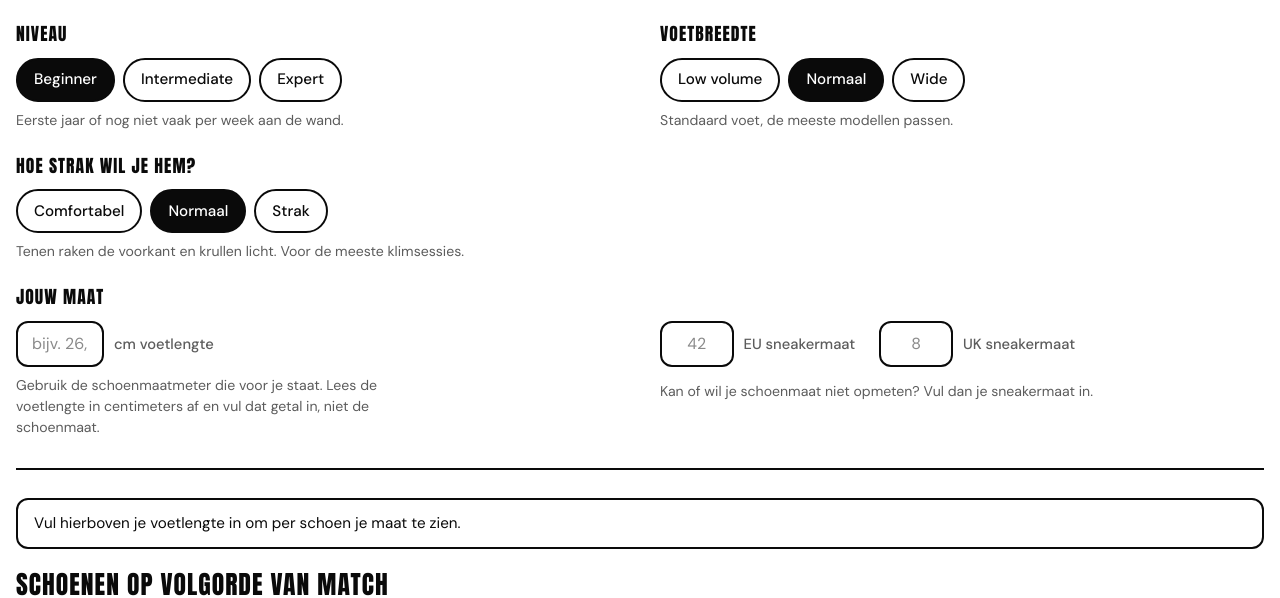
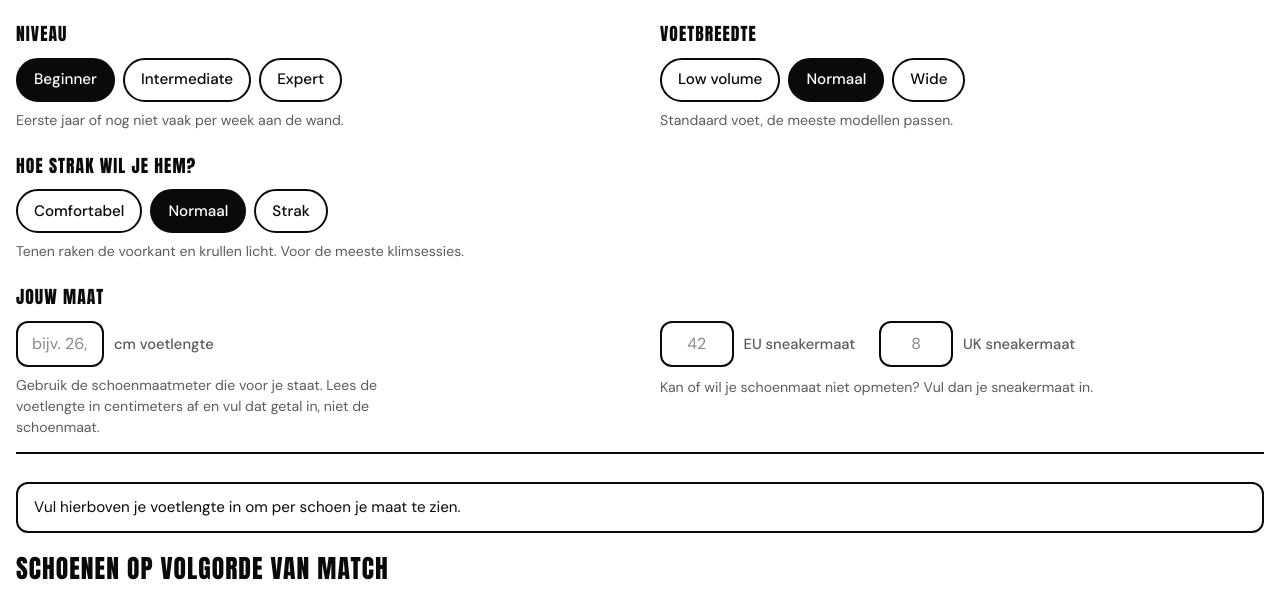
Before and after one commit to Monkshoechooser/choose, a plain HTML site: page Klimschoen-keuzehulp.html in a window 1280 px wide. Shown: the part 172-770 px from the top of the page. Drawn offline with Linux system fonts and the light colour scheme.

Commit message:
Less whitespace above the line under Jouw maat
Co-Authored-By: Claude Sonnet 5.5 <noreply@anthropic.com>
Claude-Session: https://claude.ai/code/session_01JYe5RuQUjR1CVeK8zQgsEm

```diff
--- a/Klimschoen-keuzehulp.html
+++ b/Klimschoen-keuzehulp.html
@@ -134,6 +134,9 @@ footer{margin-top:32px;font-size:.88rem;color:var(--muted);max-width:68ch;border
 @media(min-width:720px){.q{grid-template-columns:1fr 1fr}.q fieldset.full{grid-column:1/-1}}
 .sizegrid{display:grid;grid-template-columns:minmax(0,1fr)}
 .sizegrid .alt{margin-top:0}
+.q fieldset.full{margin-bottom:0}
+.q{padding-bottom:14px}
+#althint:empty{display:none}
 @media(min-width:720px){
   .sizegrid{grid-template-columns:minmax(0,1fr) minmax(0,1fr);column-gap:40px}
   .sizegrid>.cmcol{grid-column:1;grid-row:1/4}
```
Also changed, not shown: index.html (+3 -0 lines).
